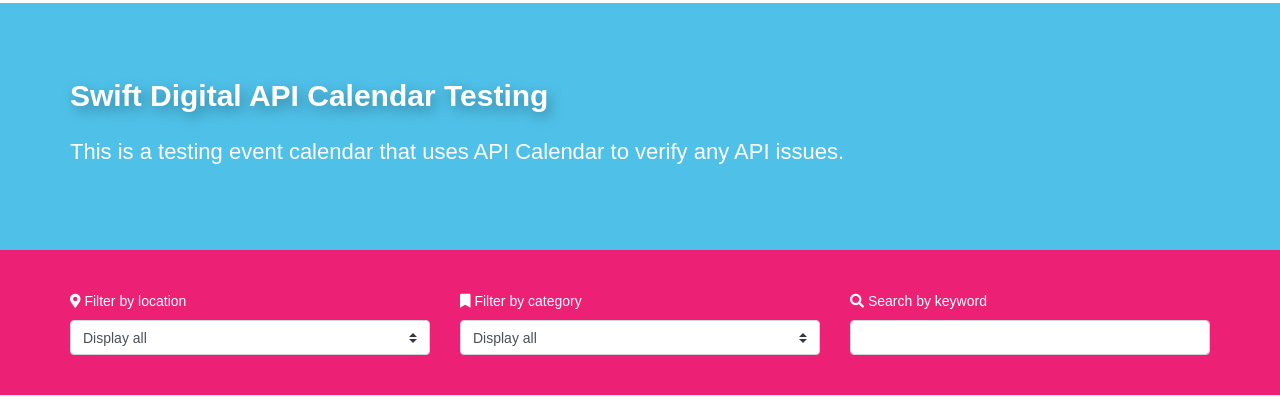
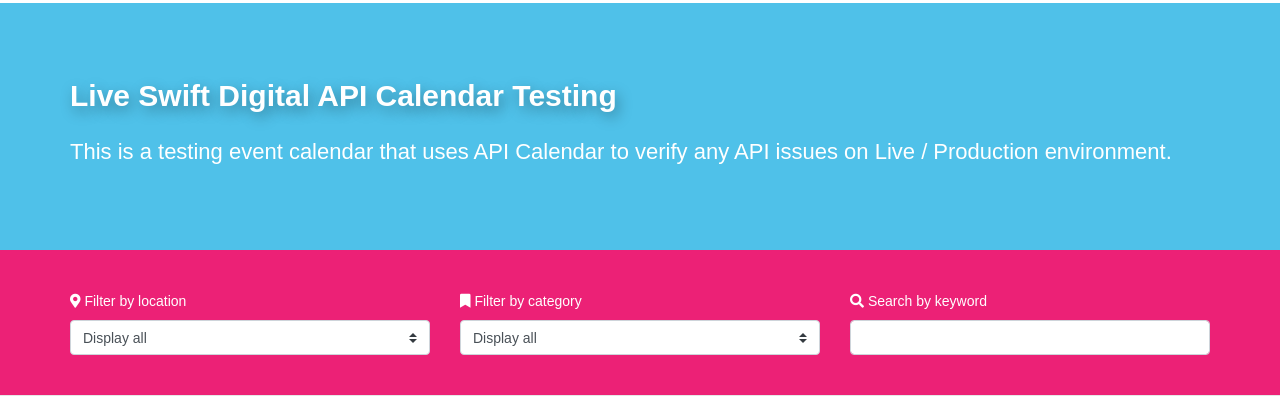
Before and after one commit to SwiftDigital11/Swiftdigital11.github.io, a plain HTML site: page index.html in a window 1280 px wide. Shown: the part 122-536 px from the top of the page. Drawn offline with nearby package versions, Linux system fonts and the light colour scheme; a web font is replaced by a local one.

Commit message:
Update index.html

```diff
--- a/index.html
+++ b/index.html
@@ -79,8 +79,8 @@
   <div class="container">
     <div class="row">
       <div class="col intro">
-        <h1>Swift Digital API Calendar Testing</h1>
-        <p>This is a testing event calendar that uses API Calendar to verify any API issues.</p>
+        <h1>Live Swift Digital API Calendar Testing</h1>
+        <p>This is a testing event calendar that uses API Calendar to verify any API issues on Live / Production environment.</p>
       </div>
     </div>
   </div>
```
